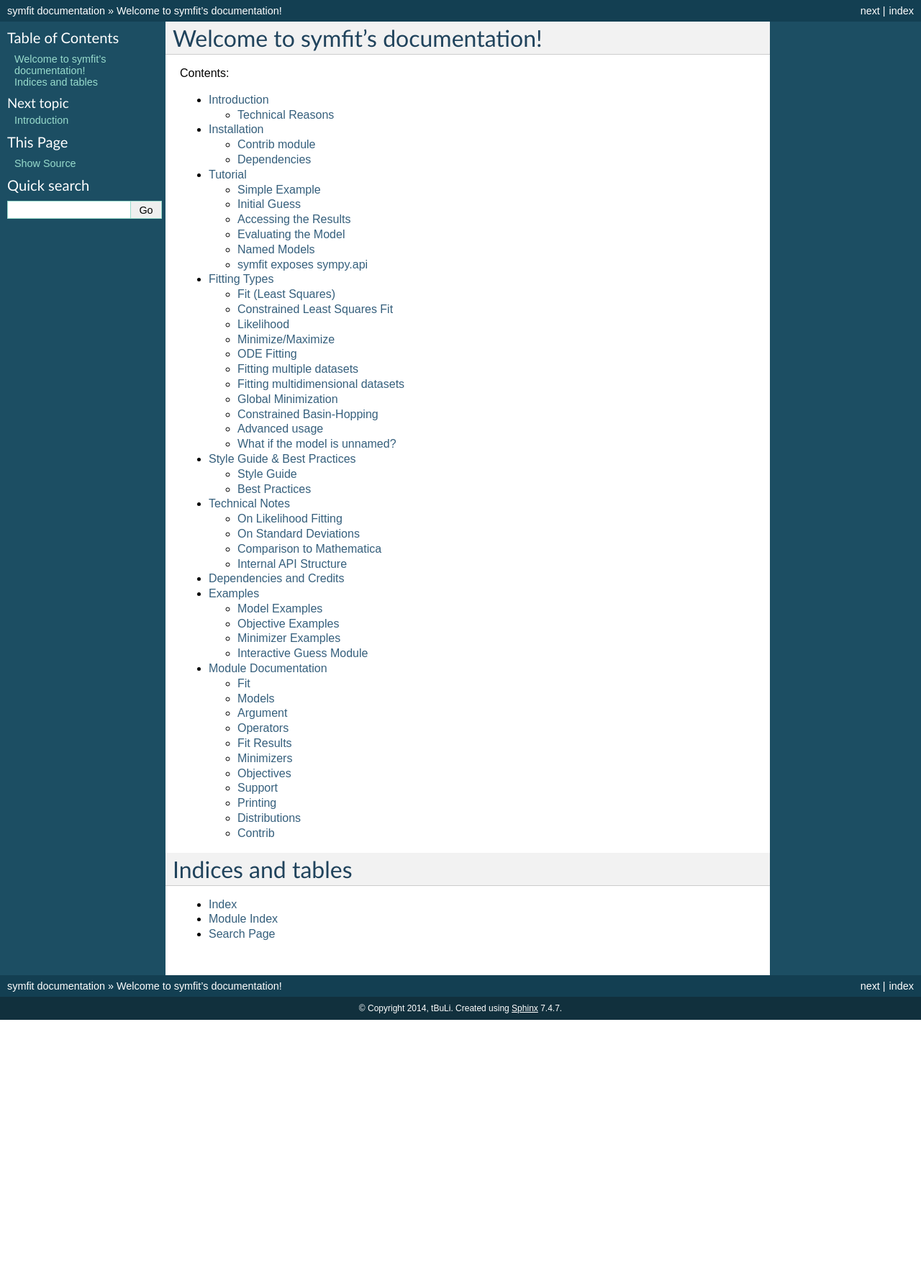
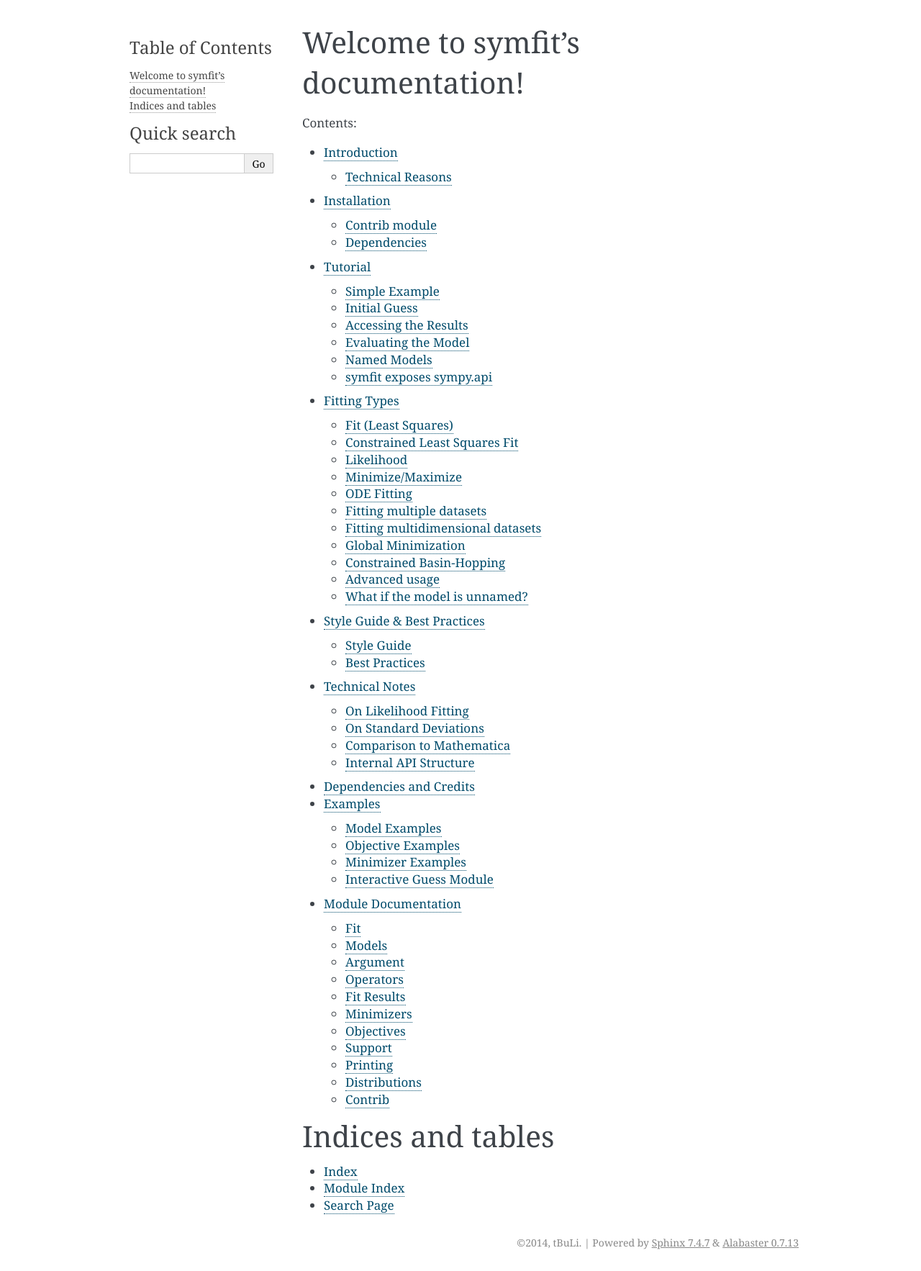
Before and after one commit to tBuLi/symfit, a Sphinx documentation site: the page built from docs/index.rst, in a window 1280 px wide. Shown: the whole page at 72% size. Built offline with Sphinx 7.4.7, drawn with Linux system fonts in a browser that asks for light colours; the version number could not be read and is left out; before the commit the page ends 1417 px from its top, so only the background shows below that.

Commit message:
documentation improvements (#306)
* doc/html: fix falsely set static path

sphinx will automatically copy the referenced images to _images, so setting the directory will result in duplicate files.

Signed-off-by: Stephan Lachnit <stephanlachnit@protonmail.com>

* doc/html: don't copy rst sources

By default the rst sources are added to the html build, however that doesn't add much value. Also, the paths to the referenced images from the rst files are incorrect.

Signed-off-by: Stephan Lachnit <stephanlachnit@protonmail.com>

* doc/html: don't set a theme

Not setting a theme will result in sphinx using its recommended theme. Interestingly this is different from the 'default' theme, which in fact is the classic theme.

Signed-off-by: Stephan Lachnit <stephanlachnit@protonmail.com>

* docs/conf.py: document all variables

Signed-off-by: Stephan Lachnit <stephanlachnit@protonmail.com>

* doc/html: document mathjax_path

By default, the html build will include a link to the mathjax script, however one might want to set the path to an offline installation of mathjax.
The commented path works for the standard installation in Debian- and Fedora-based distributions.

Signed-off-by: Stephan Lachnit <stephanlachnit@protonmail.com>

* docs/Makefile: set doctreesdir outside of builddir

With this, docs/_build basically only contains files that should actually be installed (in the html target), making it easier to deploy. Also, a rebuild can be triggered without deleting the doctrees chache.

Signed-off-by: Stephan Lachnit <stephanlachnit@protonmail.com>

* gitignore: housekeeping

docs_build isn't actually used, and docs/_doctrees is added for 9a5b459b1e13eb06afc7eb7a612c3f5df6374407.

Signed-off-by: Stephan Lachnit <stephanlachnit@protonmail.com>

* doc/html: document nbsphinx_requirejs_path

By default, the html build will include a link to a requirejs script, however one might want to set the path to an offline installation of requirejs.
The commented path works for the standard installation in Debian- and Fedora-based distributions.

Signed-off-by: Stephan Lachnit <stephanlachnit@protonmail.com>

```diff
--- a/docs/conf.py
+++ b/docs/conf.py
@@ -38,6 +38,8 @@
     'nbsphinx',
 ]
 
+# Contains the locations and names of other projects that should be
+# linked to in this documentation.
 intersphinx_mapping = {
     'sympy': ('https://docs.sympy.org/latest', None),
     'python': ('https://docs.python.org/3', None),
@@ -45,6 +47,7 @@
     'matplotlib': ('https://matplotlib.org', None)
 }
 
+# List of targets that should be ignored when generating warnings.
 nitpick_ignore = [
     ('py:mod', 'symfit'),
     ('py:mod', 'symfit.contrib.interactive_guess'),
@@ -126,7 +129,7 @@
 
 # The theme to use for HTML and HTML Help pages.  See the documentation for
 # a list of builtin themes.
-html_theme = 'default'
+#html_theme = 'default'
 
 # Theme options are theme-specific and customize the look and feel of a theme
 # further.  For a list of options available for each theme, see the
@@ -155,7 +158,7 @@
 # Add any paths that contain custom static files (such as style sheets) here,
 # relative to this directory. They are copied after the builtin static files,
 # so a file named "default.css" will overwrite the builtin "default.css".
-html_static_path = ['_static']
+#html_static_path = ['_static']
 
 # Add any extra paths that contain custom files (such as robots.txt or
 # .htaccess) here, relative to this directory. These files are copied
@@ -186,6 +189,9 @@
 # If true, the index is split into individual pages for each letter.
 #html_split_index = False
 
+# If true, the reST sources are included in the HTML build. The default is True.
+html_copy_source = False
+
 # If true, links to the reST sources are added to the pages.
 #html_show_sourcelink = True
 
@@ -205,6 +211,12 @@
 
 # Output file base name for HTML help builder.
 htmlhelp_basename = 'symfitdoc'
+
+# The path to the MathJax JavaScript file to include in the HTML files.
+#mathjax_path = '/usr/share/javascript/mathjax/MathJax.js?config=TeX-AMS-MML_HTMLorMML'
+
+# The path to the RequireJS JavaScript file to include in the HTML files.
+#nbsphinx_requirejs_path = '/usr/share/javascript/requirejs/require.min.js'
 
 
 # -- Options for LaTeX output ---------------------------------------------
```
Also changed, not shown: 2 other files.
